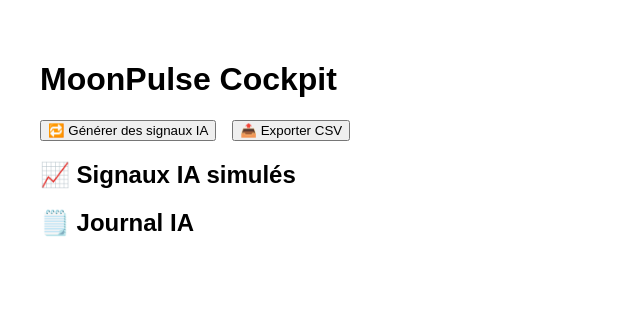
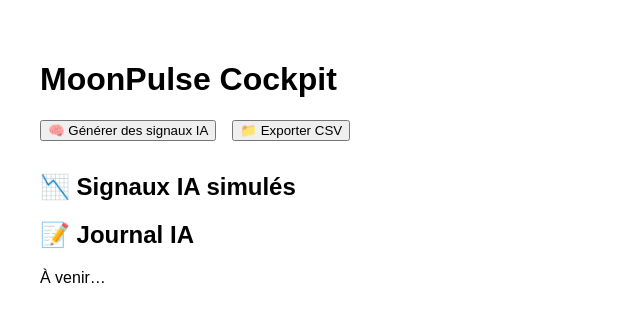
Before and after one commit to moonpulse-ai/moonpulse-cockpit, a React (Vite) app: page / in a window 1280 px wide. Shown: the top 322 px of the page, without its empty margins (0-640 px from the left). Built offline with nearby package versions, Linux system fonts and the light colour scheme.

Commit message:
Update main.jsx

```diff
--- a/src/main.jsx
+++ b/src/main.jsx
@@ -1,52 +1,60 @@
-import React, { useState } from 'react';
-import ReactDOM from 'react-dom/client';
+import React, { useState } from 'react'
+import ReactDOM from 'react-dom/client'
+
+const generateSignal = () => {
+  const actions = ['ACHAT', 'VENTE', 'ATTENTE']
+  const assets = ['BTC', 'ETH', 'SOL', 'BNB', 'XRP']
+  const random = (arr) => arr[Math.floor(Math.random() * arr.length)]
+  return {
+    actif: random(assets),
+    action: random(actions),
+    timestamp: new Date().toLocaleString()
+  }
+}
 
 function App() {
-  const [signaux, setSignaux] = useState([]);
-  const [journal, setJournal] = useState([]);
+  const [signaux, setSignaux] = useState([])
 
-  const genererSignaux = () => {
-    const nouveaux = Array.from({ length: 5 }, (_, i) => ({
-      id: i + 1,
-      nom: `Signal #${i + 1}`,
-      score: (Math.random() * 100).toFixed(2),
-      date: new Date().toLocaleString(),
-    }));
-    setSignaux(nouveaux);
-    setJournal(prev => [...prev, `🧠 ${nouveaux.length} signaux générés à ${new Date().toLocaleTimeString()}`]);
-  };
+  const ajouterSignal = () => {
+    const nouveau = generateSignal()
+    setSignaux([nouveau, ...signaux])
+  }
 
   const exporterCSV = () => {
-    const lignes = ['id,nom,score,date', ...signaux.map(s => `${s.id},${s.nom},${s.score},${s.date}`)];
-    const blob = new Blob([lignes.join('\n')], { type: 'text/csv' });
-    const url = URL.createObjectURL(blob);
-    const a = document.createElement('a');
-    a.href = url;
-    a.download = 'signaux_moonpulse.csv';
-    a.click();
-  };
+    const enTetes = ['Actif', 'Action', 'Horodatage']
+    const lignes = signaux.map(sig => [sig.actif, sig.action, sig.timestamp])
+    const contenu = [enTetes, ...lignes].map(e => e.join(',')).join('\n')
+    const blob = new Blob([contenu], { type: 'text/csv;charset=utf-8;' })
+    const url = URL.createObjectURL(blob)
+    const lien = document.createElement('a')
+    lien.href = url
+    lien.setAttribute('download', 'signaux_IA.csv')
+    document.body.appendChild(lien)
+    lien.click()
+    document.body.removeChild(lien)
+  }
 
   return (
-    <div style={{ padding: '2rem', fontFamily: 'Arial' }}>
+    <div style={{ padding: '2rem', fontFamily: 'Arial, sans-serif' }}>
       <h1>MoonPulse Cockpit</h1>
-      <button onClick={genererSignaux}>🔁 Générer des signaux IA</button>
-      <button onClick={exporterCSV} style={{ marginLeft: '1rem' }}>📤 Exporter CSV</button>
+      <button onClick={ajouterSignal} style={{ marginRight: '1rem' }}>
+        🧠 Générer des signaux IA
+      </button>
+      <button onClick={exporterCSV}>📁 Exporter CSV</button>
 
-      <h2>📈 Signaux IA simulés</h2>
+      <h2 style={{ marginTop: '2rem' }}>📉 Signaux IA simulés</h2>
       <ul>
-        {signaux.map(s => (
-          <li key={s.id}>
-            <strong>{s.nom}</strong> – Score : {s.score} – {s.date}
+        {signaux.map((sig, i) => (
+          <li key={i}>
+            <strong>{sig.actif}</strong> – {sig.action} – {sig.timestamp}
           </li>
         ))}
       </ul>
 
-      <h2>🗒️ Journal IA</h2>
-      <ul>
-        {journal.map((log, i) => <li key={i}>{log}</li>)}
-      </ul>
+      <h2>📝 Journal IA</h2>
+      <p>À venir…</p>
     </div>
-  );
+  )
 }
 
-ReactDOM.createRoot(document.getElementById('root')).render(<App />);
+ReactDOM.createRoot(document.getElementById('root')).render(<App />)
```
